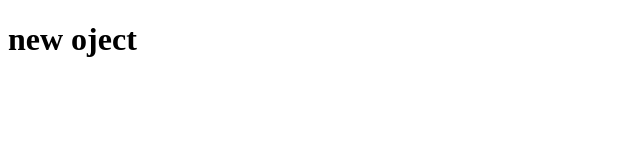
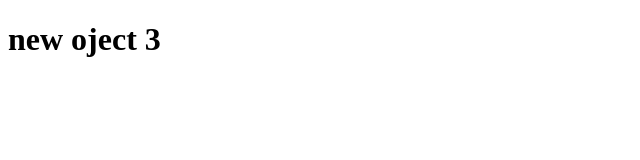
Before and after one commit to kuniedanene/kuniedanene.github.io, a plain HTML site: page index.html in a window 1280 px wide. Shown: the full height of the page, 0-640 px from the left. Drawn offline with Linux system fonts and the light colour scheme.

Commit message:
Update index.html

```diff
--- a/index.html
+++ b/index.html
@@ -7,6 +7,6 @@
           <title>Document</title>
       </head>
       <body>
-          <h1> new oject </h1>
+          <h1> new oject 3 </h1>
       </body>
       </html>
```
